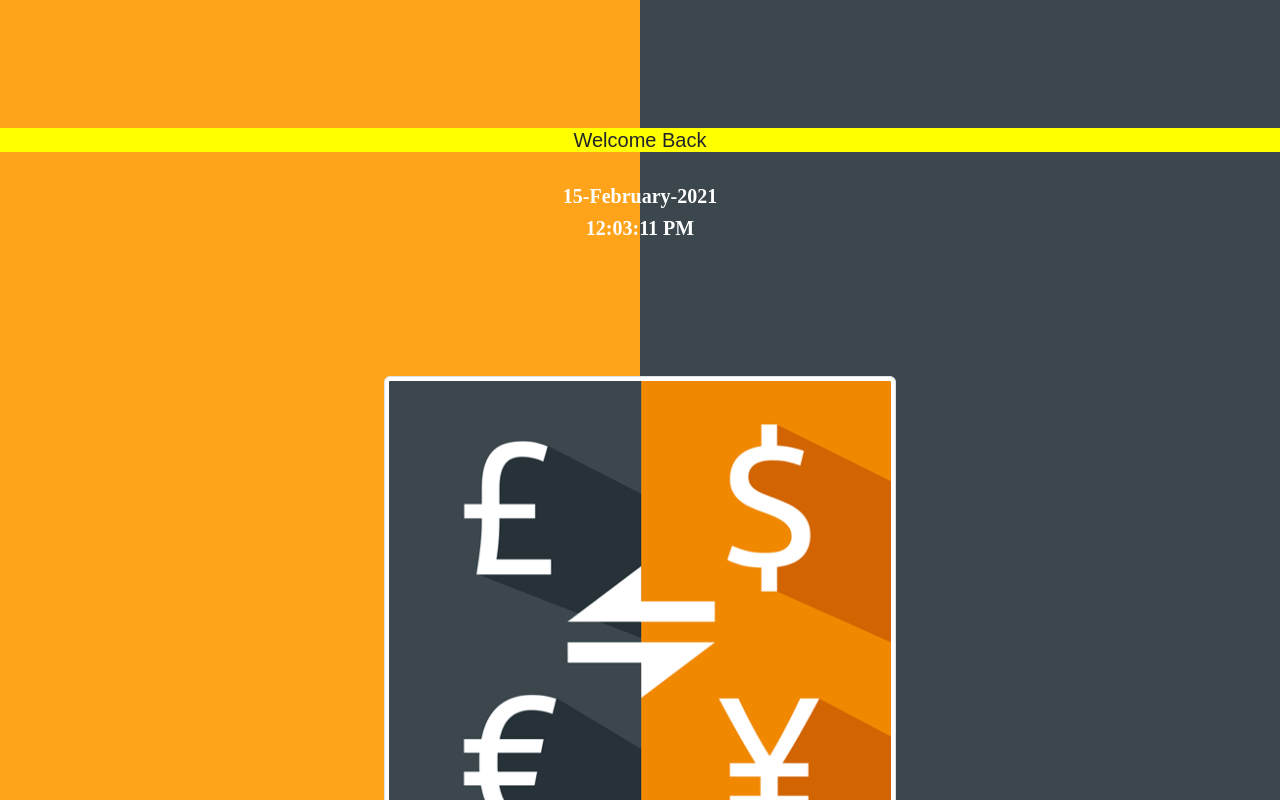
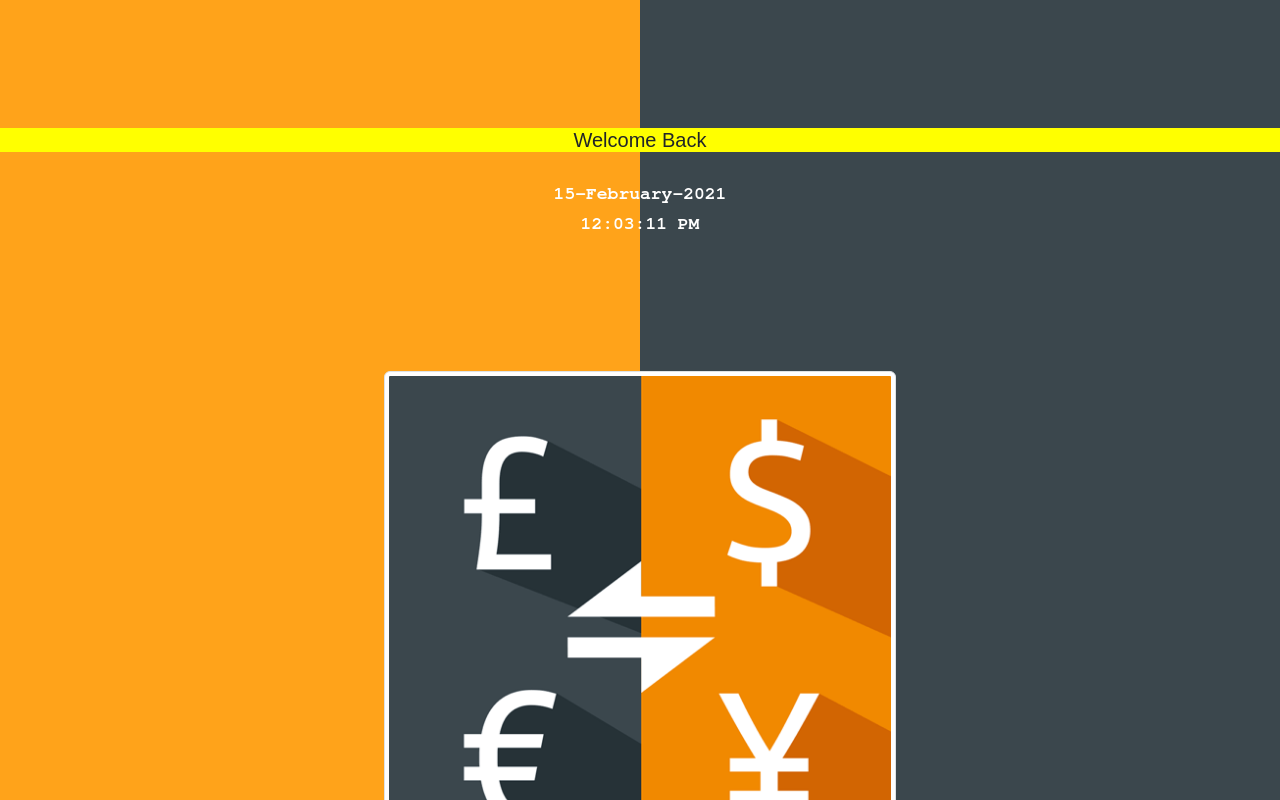
Before and after one commit to MarwanEsm/Currency-Rate-Exchange, a React (Create React App) app: page / in a window 1280 px wide. Shown: the top 800 px of the page. Built offline with nearby package versions, Linux system fonts and the light colour scheme; no server answers; the database is empty.

Commit message:
LandingScreen Styling

```diff
--- a/src/Firstscreen/DateAndTime.js
+++ b/src/Firstscreen/DateAndTime.js
@@ -72,8 +72,8 @@ const h1Style = {
 };
 
 const h2Style = {
-  fontFamily: "Apple Color Emoji ",
-  fontSize: 20,
+  fontFamily: "FreeMono, monospace ",
+  fontSize: 18,
   fontWeight: "bold",
   color: "white",
 };
```
Also changed, not shown: 1 other file (tests, documents, lock files or other folders).
